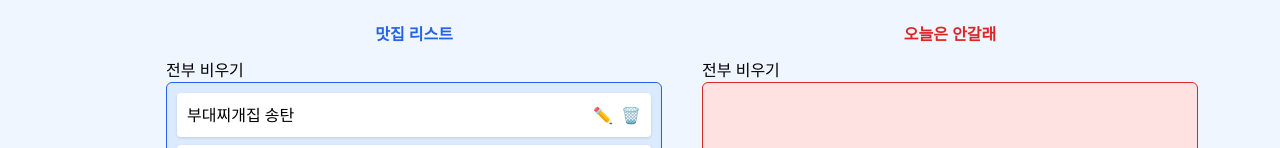
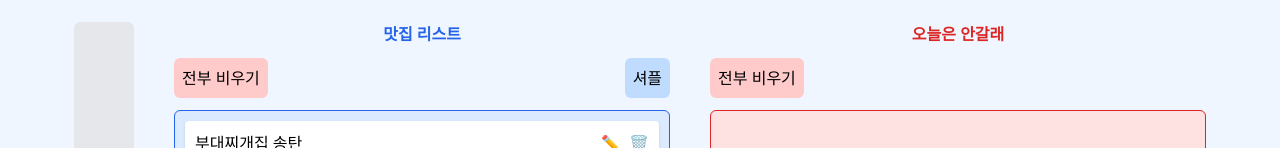
Before and after one commit to shlee9999/jum-me-chu, a React (Vite) app: page / in a window 1280 px wide. Shown: the part 212-360 px from the top of the page. Built offline with nearby package versions, Linux system fonts and the light colour scheme.

Commit message:
feat: 섞기

```diff
--- a/src/components/MenuManager.tsx
+++ b/src/components/MenuManager.tsx
@@ -10,6 +10,7 @@ export const MenuManager = () => {
     setInactiveMenus,
     initActiveMenu,
     initInactiveMenu,
+    shuffleActiveMenus,
   } = useMenuStore();
 
   const onDragEnd = (result: DropResult) => {
@@ -74,14 +75,17 @@ export const MenuManager = () => {
             location.reload();
           }
         }}
+        className='bg-gray-200 p-2 rounded-md'
       >
         초기화
       </button>
+
       <DragDropContext onDragEnd={onDragEnd}>
         <div className='w-2/5'>
           <h3 className='text-center text-blue-600 font-semibold mb-3'>
             맛집 리스트
           </h3>
+          <div className='flex justify-between mb-3'>
             <button
               onClick={() => {
                 const isAllowed = confirm(
@@ -89,9 +93,17 @@ export const MenuManager = () => {
                 );
                 if (isAllowed) initActiveMenu();
               }}
+              className='bg-red-200 p-2 rounded-md'
             >
               전부 비우기
             </button>
+            <button
+              onClick={() => shuffleActiveMenus()}
+              className='bg-blue-200 p-2 rounded-md'
+            >
+              셔플
+            </button>
+          </div>
           <Droppable droppableId='active'>
             {(provided) => (
               <Menu
@@ -108,6 +120,7 @@ export const MenuManager = () => {
           <h3 className='text-center text-red-600 font-semibold mb-3'>
             오늘은 안갈래
           </h3>
+          <div className='flex justify-between mb-3'>
             <button
               onClick={() => {
                 const isAllowed = confirm(
@@ -115,9 +128,11 @@ export const MenuManager = () => {
                 );
                 if (isAllowed) initInactiveMenu();
               }}
+              className='bg-red-200 p-2 rounded-md'
             >
               전부 비우기
             </button>
+          </div>
           <Droppable droppableId='inactive'>
             {(provided) => (
               <Menu
--- a/src/store/menuStore.ts
+++ b/src/store/menuStore.ts
@@ -15,6 +15,7 @@ interface MenuState {
   removeInactiveMenu: (menuOption: string) => void;
   initActiveMenu: () => void;
   initInactiveMenu: () => void;
+  shuffleActiveMenus: () => void; // Active menus shuffle method
 }
 
 export const useMenuStore = create<MenuState>((set) => {
@@ -83,9 +84,9 @@ export const useMenuStore = create<MenuState>((set) => {
     editActiveMenu: (menu) =>
       set((state) => {
         console.log(menu);
-        const updatedMenus = state.activeMenus.map((activeMenu) => {
-          return activeMenu.id === menu.id ? menu : activeMenu;
-        });
+        const updatedMenus = state.activeMenus.map((activeMenu) =>
+          activeMenu.id === menu.id ? menu : activeMenu
+        );
 
         localStorage.setItem('activeMenus', JSON.stringify(updatedMenus));
         return { activeMenus: updatedMenus };
@@ -134,5 +135,13 @@ export const useMenuStore = create<MenuState>((set) => {
         localStorage.setItem('inactiveMenus', JSON.stringify([]));
         return { inactiveMenus: [] };
       }),
+
+    // Shuffle active menus
+    shuffleActiveMenus: () =>
+      set((state) => {
+        const shuffled = [...state.activeMenus].sort(() => Math.random() - 0.5);
+        localStorage.setItem('activeMenus', JSON.stringify(shuffled));
+        return { activeMenus: shuffled };
+      }),
   };
 });
```
Lines whose indentation alone changed are shown as unchanged.
